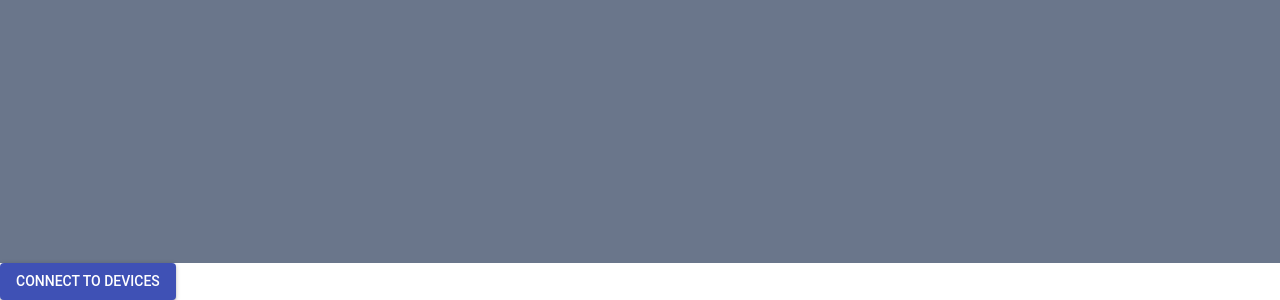
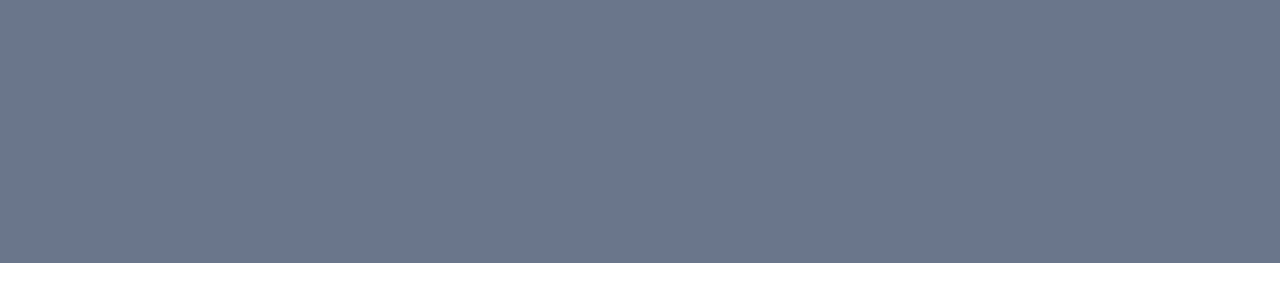
Before and after one commit to oliviagwynn1/HIE_DataDownloader, a React (Create React App) app in the folder front-end/: page / in a window 1280 px wide. Shown: the part 873-1173 px from the top of the page. After the commit the page ends 1136 px from the top, so only its background shows below. Built offline with nearby package versions, Linux system fonts and the light colour scheme.

Commit message:
Revert "merge method for changing the view into front_end_home view"

```diff
--- a/front-end/package.json
+++ b/front-end/package.json
@@ -7,8 +7,8 @@
     "axios": "^0.18.0",
     "react": "^16.6.3",
     "react-dom": "^16.6.3",
+    "react-navigation": "^3.0.6",
     "react-redux": "^6.0.0",
-    "react-router-dom": "^4.3.1",
     "react-scripts": "2.1.1",
     "redux": "^4.0.1"
   },
--- a/front-end/src/App.js
+++ b/front-end/src/App.js
@@ -2,15 +2,10 @@ import React, { Component } from 'react';
 import './App.css';
 import Home from './home';
 import { MuiThemeProvider} from '@material-ui/core/styles';
-import { componentMap, viewIDs} from './component-map';
-import { connect } from 'react-redux';
-import { bindActionCreators } from 'redux';
-import { changeView } from './actions/index';
 
 
 
 class App extends Component {
-
   render() {
     return (
         <MuiThemeProvider>
@@ -20,26 +15,9 @@ class App extends Component {
             <div className={"App"}>
                 <Home/>
             </div>
-             {
-            // Render the proper top level view based on the current viewID stored in redux:
-            React.createElement(
-                componentMap[this.props.viewID],
-                {changeView: this.props.changeView, viewIDs},
-            )
-        }
         </MuiThemeProvider>
     );
   }
 }
 
-const mapDispatchToProps = dispatch => {
-    return bindActionCreators({ changeView }, dispatch);
-};
-
-const mapStateToProps = state => {
-    return {
-        viewID: state.view.viewID,
-    }
-};
-
-export default connect(mapStateToProps, mapDispatchToProps)(App);
+export default App;
--- a/front-end/src/actions/index.js
+++ /dev/null
@@ -1,8 +0,0 @@
-export const CHANGE_VIEW = 'CHANGE_VIEW';
-
-export function changeView(viewID) {
-    return {
-        type: CHANGE_VIEW,
-        viewID
-    }
-}
--- a/front-end/src/component-map.js
+++ /dev/null
@@ -1,20 +0,0 @@
-import Devices from './devices';
-import Home from './home';
-
-
-// viewIDs represent the identifiers of various view components
-const viewIDs = {
-    home: "HOME",
-    devices: "DEVICES",
-};
-
-// componentMap maps viewIDs to corresponding components
-const componentMap = {
-    [viewIDs.home]: Home,
-    [viewIDs.devices]: Devices,
-};
-
-export {
-    componentMap,
-    viewIDs,
-};
--- a/front-end/src/devices.js
+++ /dev/null
@@ -1,21 +0,0 @@
-import React, { Component } from 'react';
-
-
-class Devices extends Component {
-
-
-
-
-    render(){
-      return(
-        <div>
-              This is the other view
-        </div>
-
-
-    )
-    }
-}
-
-
-export default Devices;
--- a/front-end/src/index.js
+++ b/front-end/src/index.js
@@ -2,22 +2,11 @@ import React from 'react';
 import ReactDOM from 'react-dom';
 import './index.css';
 import App from './App';
-import { createStore, applyMiddleware } from 'redux';
-import { Provider } from 'react-redux';
 import * as serviceWorker from './serviceWorker';
-import reducer from './reducers';
 
-let store = createStore(reducer);
-
+ReactDOM.render(<App />, document.getElementById('root'));
 
 // If you want your app to work offline and load faster, you can change
 // unregister() to register() below. Note this comes with some pitfalls.
 // Learn more about service workers: http://bit.ly/CRA-PWA
 serviceWorker.unregister();
-
-ReactDOM.render(
-  <Provider store={store}>
-    <App />
-  </Provider>,
-  document.getElementById('root')
-);
--- a/front-end/src/reducers/index.js
+++ /dev/null
@@ -1,6 +0,0 @@
-import { combineReducers } from 'redux';
-import ViewReducer from './view-reducer';
-const rootReducer = combineReducers({
-    view: ViewReducer,
-});
-export default rootReducer;
--- a/front-end/src/reducers/view-reducer.js
+++ /dev/null
@@ -1,10 +0,0 @@
-import { CHANGE_VIEW } from '../actions/index';
-import { viewIDs } from "../component-map";
-
-export default function(state = {viewID: viewIDs.home}, action) {
-    switch(action.type) {
-        case CHANGE_VIEW:
-            return Object.assign({}, state, {viewID: action.viewID});
-    }
-    return state;
-}
```
